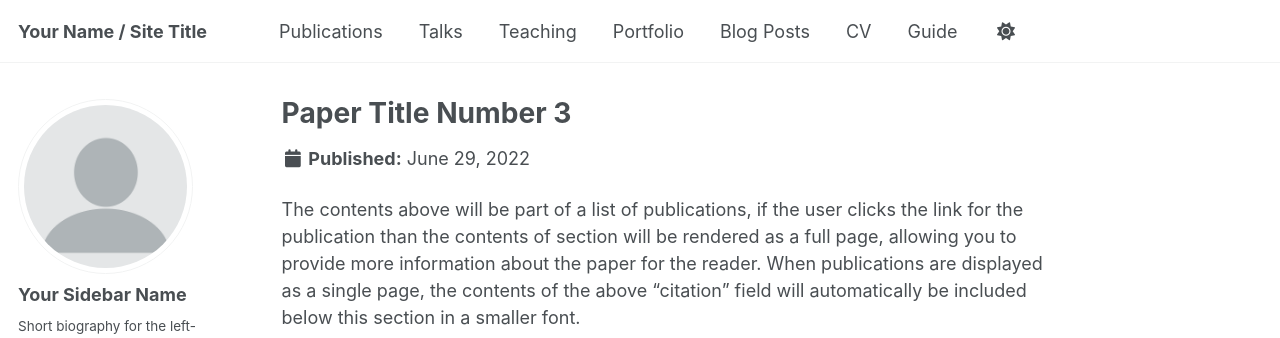
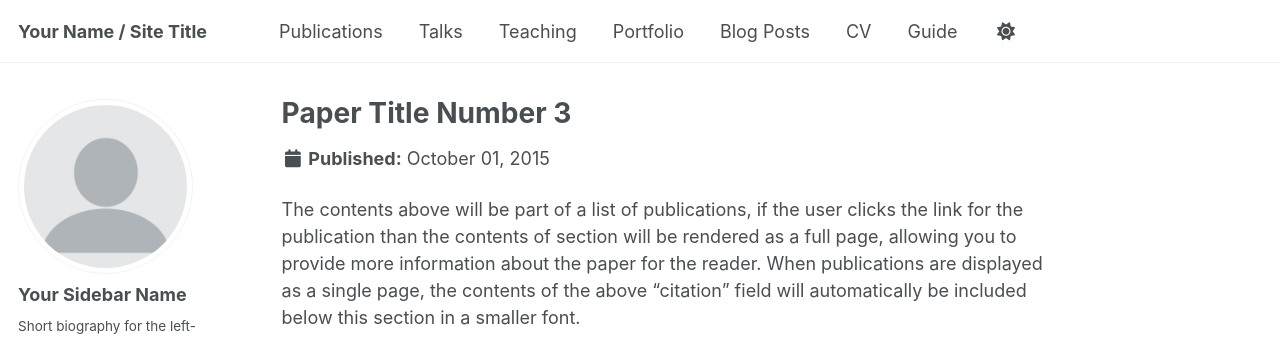
Before and after one commit to R093RT/R093RT.github.io, a Jekyll site: the page built from _publications/2015-10-01-paper-title-number-3.md, in a window 1280 px wide and 1018 px high. Shown: the top 338 px of the window. Built offline with Jekyll 4.4.1, drawn with Linux system fonts in a browser that asks for light colours; some web fonts are replaced.

Commit message:
Update 2015-10-01-paper-title-number-3.md

```diff
--- a/_publications/2015-10-01-paper-title-number-3.md
+++ b/_publications/2015-10-01-paper-title-number-3.md
@@ -4,7 +4,7 @@ Collection: publications
 Category: manuscripts
 Permalink: /publication/2022-06-29-Polymetallic-Hyperaccumulation-in-Australian-Legumes
 Excerpt: 'Hyperaccumulators are plants with the ability to tolerate and accumulate high concentrations of potentially phytotoxic metals. The Australian legume Crotalaria novae-hollandiae accumulates remarkably high concentrations of zinc (Zn), cadmium (Cd) and copper (Cu) in its shoots when growing on metalliferous (Zn-Cd ‘calamine’) soils. This study aimed to investigate zinc-cadmium tolerance in C. novae-hollandiae and to compare it with the closely related, but non-metalliferous, C. cunninghamii.'
-date: 29 Jun 2022
+Date: 29 Jun 2022
 Journal: 'Plant and Soil'
 URL: 'https://link.springer.com/article/10.1007/s11104-022-05547-6'
 Citation: 'Tang, R.H., Nkrumah, P.N., Erskine, P.D. and van der Ent, A., 2022. Polymetallic (zinc and cadmium) hyperaccumulation in the Australian legume Crotalaria novae-hollandiae compared to Crotalaria cunninghamii. Plant and Soil, 479(1), pp.589-606.'
```
